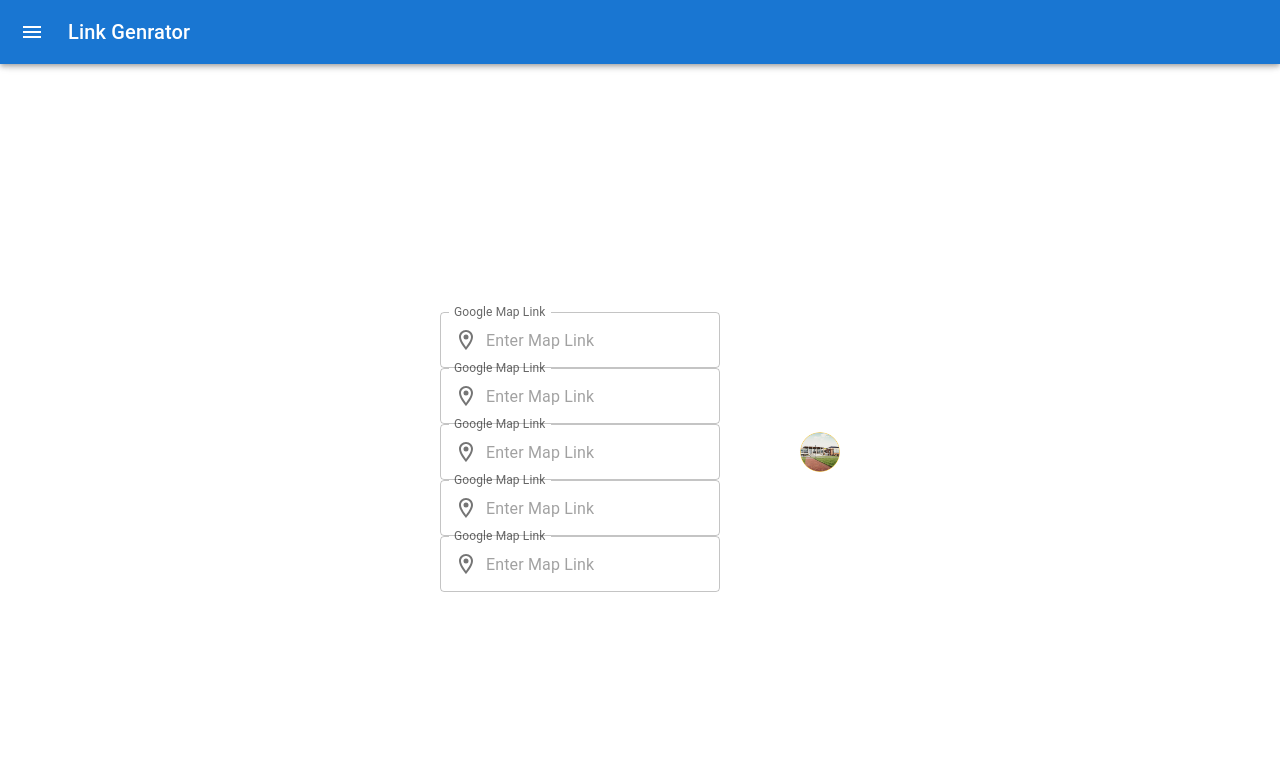
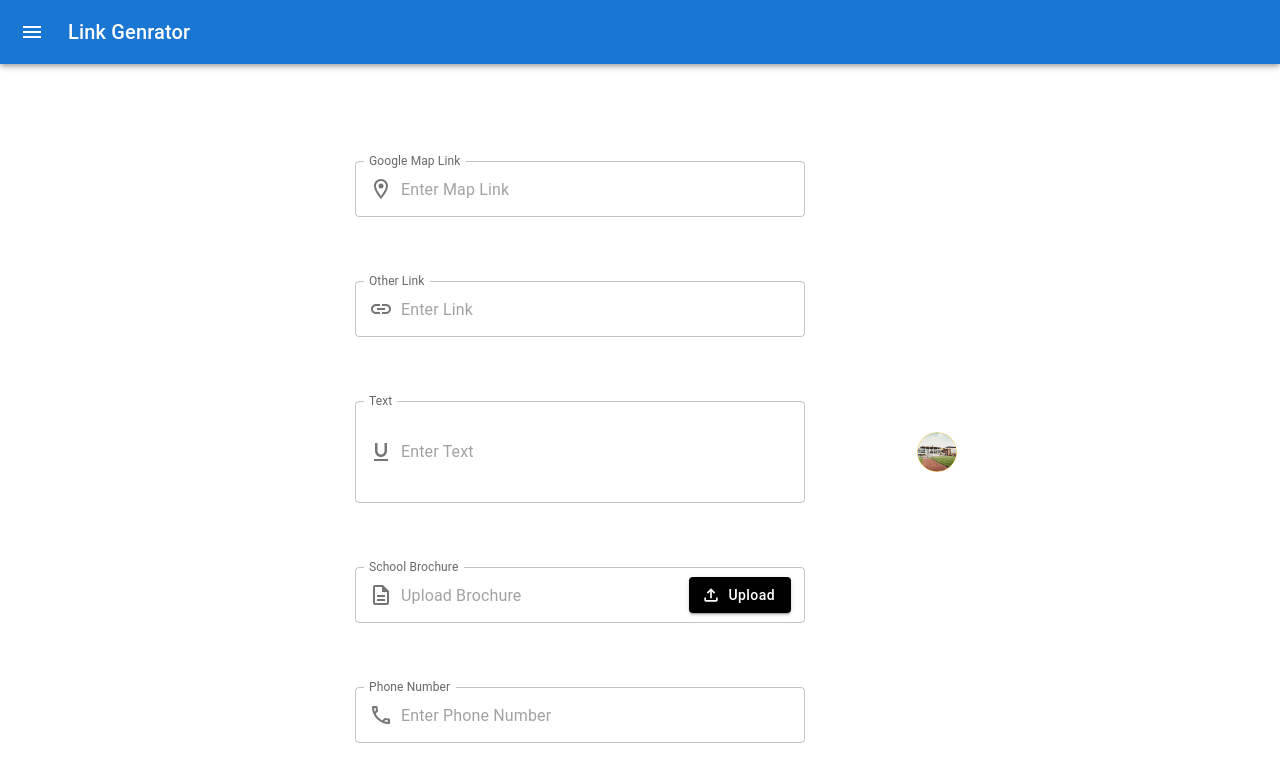
Before and after one commit to Vinith69/school-buddy, a Next.js app: page /link-generator in a window 1280 px wide. Shown: the top 782 px of the page. Built offline with nearby package versions, Linux system fonts and the light colour scheme.

Commit message:
textField Upload

```diff
--- a/app/link-generator/page.jsx
+++ b/app/link-generator/page.jsx
@@ -4,7 +4,12 @@ import Button from "@mui/material/Button";
 import Navbar from "@/components/Navbar";
 
 import Avatar from "@mui/material/Avatar";
+import LinkIcon from "@mui/icons-material/Link";
+import DescriptionOutlinedIcon from "@mui/icons-material/DescriptionOutlined";
+import LocalPhoneOutlinedIcon from "@mui/icons-material/LocalPhoneOutlined";
+import FormatUnderlinedOutlinedIcon from "@mui/icons-material/FormatUnderlinedOutlined";
 import LGTextField from "@/components/Link-Generator-TextFields/LGTextField";
+import TextFieldWithUploadButton from "@/components/Link-Generator-TextFields/LGTextFieldUpload";
 
 export default function Home() {
 	const handleDownloadReport = async (e) => {
@@ -16,10 +21,27 @@ export default function Home() {
 			<main className={styles.main}>
 				<div className={styles.linkGeneratorContainer}>
 					<LGTextField />
-					<LGTextField />
-					<LGTextField />
-					<LGTextField />
-					<LGTextField />
+					<LGTextField
+						label="Other Link"
+						placeholder="Enter Link"
+						startIcon={<LinkIcon />}
+					/>
+					<LGTextField
+						label="Text"
+						placeholder="Enter Text"
+						startIcon={<FormatUnderlinedOutlinedIcon />}
+						multiline={true}
+					/>
+					<TextFieldWithUploadButton
+						label="School Brochure"
+						placeholder="Upload Brochure"
+						startIcon={<DescriptionOutlinedIcon />}
+					/>
+					<LGTextField
+						label="Phone Number"
+						placeholder="Enter Phone Number"
+						startIcon={<LocalPhoneOutlinedIcon />}
+					/>
 				</div>
 				{/* Avatar container */}
 				<div className={styles.avatarContainer}>
@@ -33,3 +55,6 @@ export default function Home() {
 		</>
 	);
 }
+
+// https://www.figma.com/proto/8Kll5DFYhz2LfPXOKlCI8O/School-Buddy?
+// type=design&node-id=3-4511&scaling=min-zoom&page-id=0%3A1&starting-point-node-id=1%3A4459
--- a/components/Link-Generator-TextFields/LGTextField.jsx
+++ b/components/Link-Generator-TextFields/LGTextField.jsx
@@ -2,13 +2,16 @@ import React from "react";
 import InputAdornment from "@mui/material/InputAdornment";
 import TextField from "@mui/material/TextField";
 import LocationOnOutlinedIcon from "@mui/icons-material/LocationOnOutlined";
+import styles from "./lgTextField.module.css";
 
 function LGTextField({
 	label = "Google Map Link",
 	placeholder = "Enter Map Link",
 	startIcon = <LocationOnOutlinedIcon />,
+	multiline = false,
 }) {
 	return (
+		<div className={styles.textContainer}>
 			<TextField
 				label={label}
 				InputProps={{
@@ -17,10 +20,18 @@ function LGTextField({
 							{startIcon}
 						</InputAdornment>
 					),
+					className: styles.textFieldInput,
 				}}
 				variant="outlined"
 				placeholder={placeholder}
+				fullWidth
+				multiline={multiline}
+				rows={multiline ? 3 : 1}
+				InputLabelProps={{
+					shrink: true,
+				}}
 			/>
+		</div>
 	);
 }
 
--- /dev/null
+++ b/components/Link-Generator-TextFields/LGTextFieldUpload.jsx
@@ -0,0 +1,155 @@
+import InputAdornment from "@mui/material/InputAdornment";
+import TextField from "@mui/material/TextField";
+import styles from "./lgTextField.module.css";
+import FileUploadOutlinedIcon from "@mui/icons-material/FileUploadOutlined";
+import { Button, Typography } from "@mui/material";
+import {
+	Dialog,
+	DialogTitle,
+	DialogContent,
+	DialogActions,
+} from "@mui/material";
+
+import { useState, useRef } from "react";
+
+function TextFieldWithUploadButton({
+	label = "Upload File",
+	placeholder = "Select a file",
+	startIcon,
+}) {
+	const [open, setOpen] = useState(false);
+	const [selectedFile, setSelectedFile] = useState(null);
+	const fileInputRef = useRef(null);
+	const [uploadedFileName, setUploadedFileName] = useState("");
+
+	const handleUploadButtonClick = () => {
+		setOpen(true);
+	};
+
+	const handleClose = () => {
+		setOpen(false);
+	};
+
+	const handleFileChange = (event) => {
+		const file = event.target.files[0];
+		if (file) {
+			// Validate file type
+			const allowedTypes = ["image/jpeg", "image/png", "image/svg+xml"];
+			if (!allowedTypes.includes(file.type)) {
+				alert(
+					"Invalid file type. Please select a JPG, PNG, or SVG file."
+				);
+				return;
+			}
+
+			// Validate file size
+			const maxSizeInBytes = 10 * 1024 * 1024; // 10 MB
+			if (file.size > maxSizeInBytes) {
+				alert("File size exceeds the maximum limit of 10 MB.");
+				return;
+			}
+
+			setSelectedFile(file);
+			setUploadedFileName(file.name);
+		} else {
+			setSelectedFile(null);
+			setUploadedFileName("");
+		}
+	};
+
+	const handleUpload = () => {
+		if (fileInputRef.current) {
+			fileInputRef.current.click();
+		}
+		if (selectedFile) {
+			// setUploadedFileName(selectedFile.name);
+			setOpen(false);
+		}
+	};
+
+	return (
+		<div className={styles.textContainer}>
+			<TextField
+				label={label}
+				placeholder={placeholder}
+				variant="outlined"
+				fullWidth
+				value={uploadedFileName}
+				InputProps={{
+					startAdornment: (
+						<InputAdornment position="start">
+							{startIcon}
+						</InputAdornment>
+					),
+					endAdornment: (
+						<InputAdornment position="end">
+							<Button
+								variant="contained"
+								color="primary"
+								startIcon={<FileUploadOutlinedIcon />}
+								onClick={handleUploadButtonClick}
+								style={{
+									textTransform: "none",
+									backgroundColor: "black",
+									color: "white",
+								}}
+							>
+								Upload
+							</Button>
+						</InputAdornment>
+					),
+				}}
+			/>
+			{/* Dialog___________________________________ */}
+			<Dialog open={open} onClose={handleClose}>
+				<DialogContent
+					sx={{
+						width: "500px",
+						height: "300px",
+						display: "flex",
+						flexDirection: "column",
+						alignItems: "center",
+						justifyContent: "center",
+						gap: "10px",
+					}}
+				>
+					<Typography>Please select a file to upload:</Typography>
+					<Typography variant="subtitle1">SVG/JPG/PNG</Typography>
+					<Typography variant="subtitle1">
+						Max limit: 10 MB
+					</Typography>
+					<input
+						type="file"
+						accept="image/jpeg, image/png, image/svg+xml"
+						onChange={(e) => {
+							handleFileChange(e);
+							// handleClose();
+						}}
+						style={{ display: "none" }}
+						ref={fileInputRef}
+					/>
+				</DialogContent>
+				<DialogActions
+					sx={{
+						display: "flex",
+						alignItems: "center",
+						justifyContent: "center",
+						gap: "10px",
+					}}
+				>
+					<Button
+						variant="contained"
+						color="primary"
+						startIcon={<FileUploadOutlinedIcon />}
+						onClick={handleUpload}
+					>
+						Upload
+					</Button>
+					<Button onClick={handleClose}>Close</Button>
+				</DialogActions>
+			</Dialog>
+		</div>
+	);
+}
+
+export default TextFieldWithUploadButton;
--- /dev/null
+++ b/components/Link-Generator-TextFields/lgTextField.module.css
@@ -0,0 +1,13 @@
+.textContainer {
+	width: 450px;
+	margin: 2rem;
+}
+
+.multiline {
+	height: 120px;
+}
+
+.textFieldInput ::placeholder {
+	text-align: top; /* Adjust the alignment as needed */
+	padding-top: 1.4rem; /* Adjust the padding-top to align the placeholder */
+}
```
Lines whose indentation alone changed are shown as unchanged.
